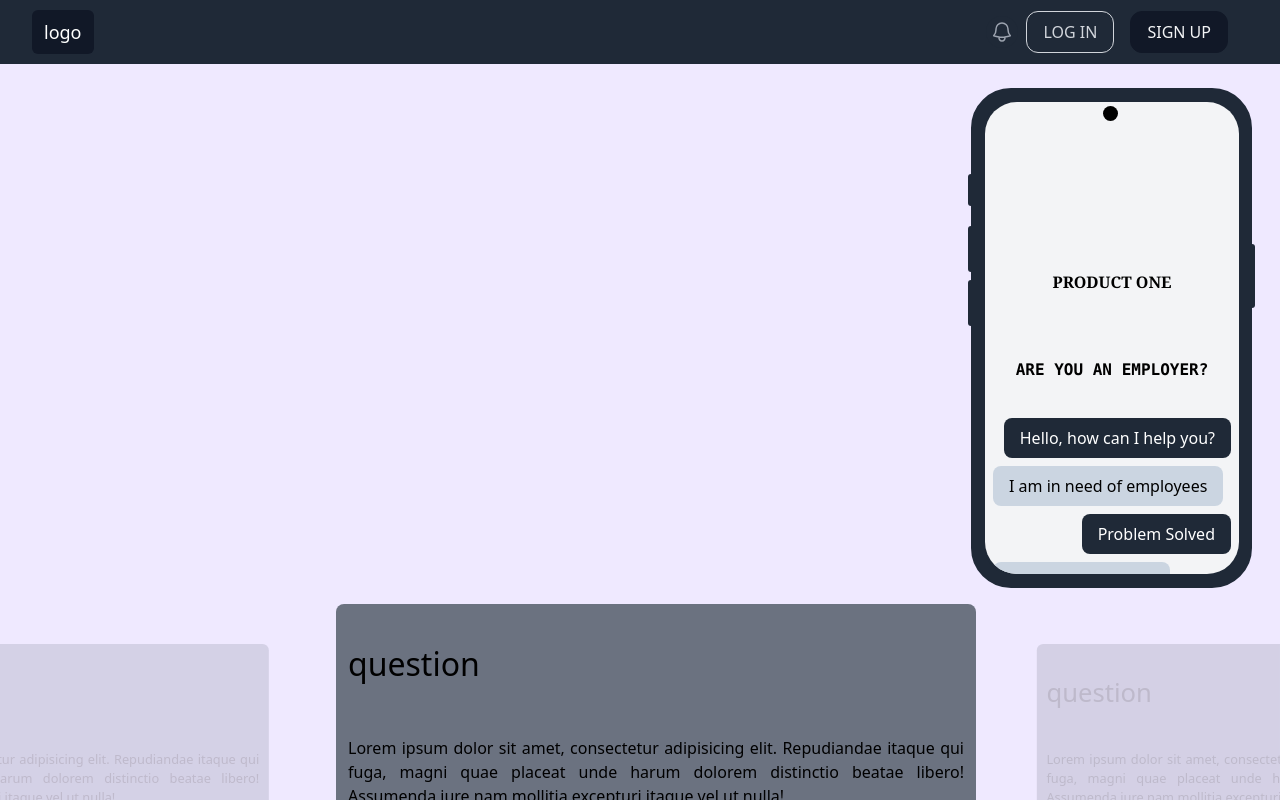
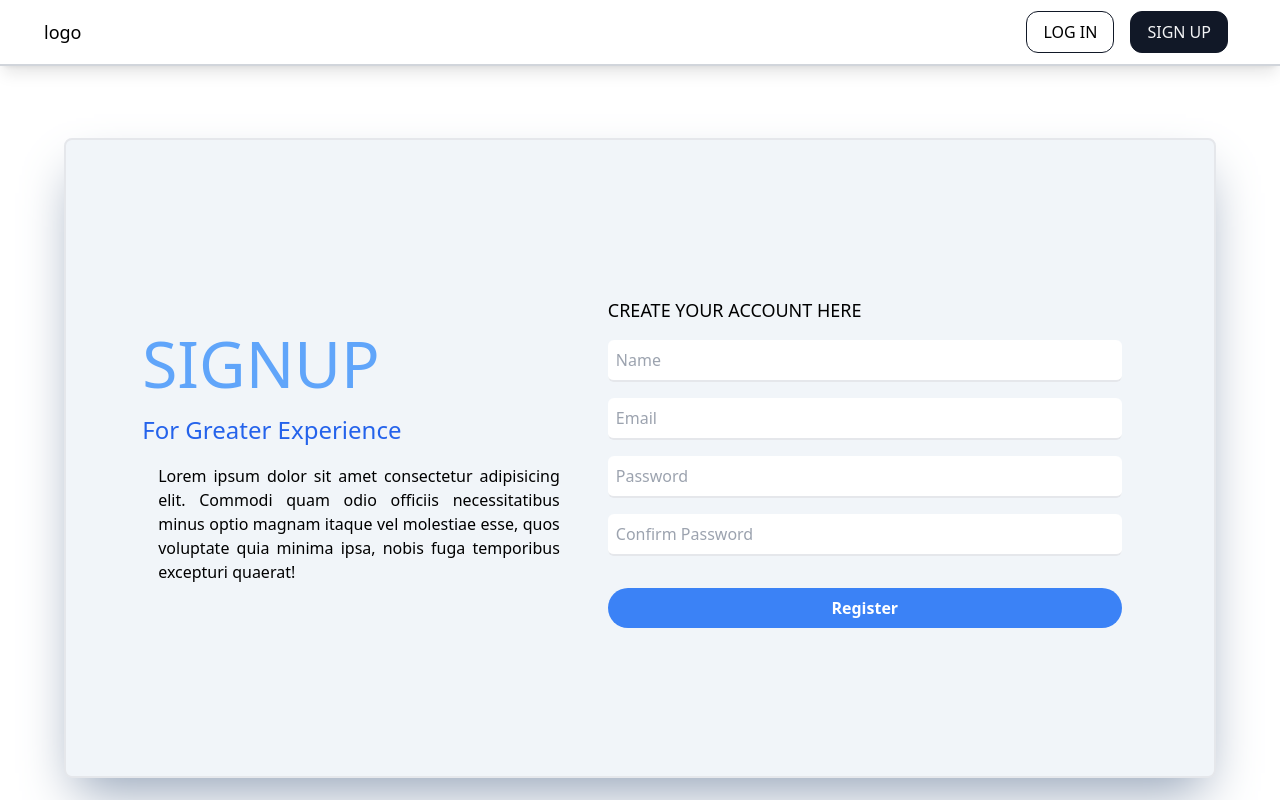
Before and after one commit to dhanushproduct/productone, a React (Create React App) app in the folder frontend/: page /signup in a window 1280 px wide. Shown: the top 800 px of the page. Built offline with nearby package versions, Linux system fonts and the light colour scheme.

Commit message:
sign up and login pages designed

```diff
--- a/frontend/src/App.js
+++ b/frontend/src/App.js
@@ -1,38 +1,33 @@
 import "./App.css";
-
-//Routing
-import { Route, Routes } from "react-router-dom";
-
-//headroom
+import { Route, Routes, useLocation } from "react-router-dom";
 import Headroom from "react-headroom";
-// Pages
+import React from 'react';
+import Navbar from "./components/Navbar";
+import Footer from "./components/Footer";
 import Landing from "./pages/Landing";
 import Signup from "./pages/Signup";
 import Login from "./pages/Login";
 import Dashboard from "./pages/Dashboard";
 
-//Components
-import Navbar from "./components/Navbar";
-import Footer from "./components/Footer";
-import Carousel from "./components/Carousel";
-import HeroSection from "./components/HeroSection";
+export default function App() {
 
-export default function App() {
+
   return (
-    <div className="bg-[#efe9ff] min-h-screen w-full ">
+    <div className="min-h-screen w-full">
+      <div>
         <Headroom>
           <Navbar />
         </Headroom>
+      </div>
       <br />
-      <HeroSection/>
-      <Carousel/>
+      <div className="z-[0]">
         <Routes>
           <Route element={<Landing />} path="/" />
           <Route element={<Signup />} path="/signup" />
           <Route element={<Login />} path="/login" />
           <Route element={<Dashboard />} path="/dashboard" />
         </Routes>
-
+      </div>
       <Footer />
     </div>
   );
--- a/frontend/src/components/Carousel.js
+++ b/frontend/src/components/Carousel.js
@@ -32,13 +32,13 @@ export default function Carousel() {
   return (
     <OwlCarousel
       id="customer-testimonoals"
-      className="owl-carousel owl-theme"
+      className="owl-carousel owl-theme z-0"
       {...options}
     >
       {carouseldata.map((item, index) => (
         <div key={index}>
-          <div className="item h-full">
-            <div className="w-full h-[50vh] m-4 p-3 px-3 bg-gray-500 rounded-lg">
+          <div className="item h-full z-0">
+            <div className="w-full h-[50vh] m-4 p-3 px-3 bg-gray-500 z-0 rounded-lg">
               <br />
               <h1 className="text-[2rem]">{item.question}</h1>
               <br />
--- a/frontend/src/components/HeroSection.js
+++ b/frontend/src/components/HeroSection.js
@@ -3,7 +3,7 @@ import Phonemockup from './Phonemockup'
 
 export default function HeroSection() {
   return (
-    <div>
+    <div >
         <Phonemockup/>
     </div>
   )
--- a/frontend/src/components/Navbar.js
+++ b/frontend/src/components/Navbar.js
@@ -3,7 +3,7 @@ import { Disclosure, Menu, Transition } from "@headlessui/react";
 import { Bars3Icon, BellIcon, XMarkIcon } from "@heroicons/react/24/outline";
 import { NavLink } from "react-router-dom";
 import { useState } from "react";
-import "../styles/carousel.css"
+import "../styles/carousel.css";
 const navigation = [
   { name: "Sign up", to: "/signup", current: true },
   { name: "Log in", to: "/login", current: false },
@@ -18,9 +18,11 @@ function classNames(...classes) {
 export default function Example() {
   const [profile, setprofile] = useState(false);
   return (
-
-    <Disclosure as="nav" className="bg-gray-800 navbb" >
-
+    <div className="z-[999]">
+      <Disclosure
+        as="nav"
+        className=" navbb border-b-2 z-[999] border-b-gray-300 shadow-lg"
+      >
         {({ open }) => (
           <>
             <div className="mx-auto max-w-7xl px-2 sm:px-6 lg:px-8">
@@ -36,7 +38,7 @@ export default function Example() {
                 </div> */}
                   <NavLink
                     to="/"
-                  className="bg-gray-900 text-white rounded-md px-3 py-2 text-lg font-medium"
+                    className=" rounded-md px-3 py-2 text-lg font-medium"
                   >
                     logo
                   </NavLink>
@@ -47,29 +49,28 @@ export default function Example() {
                 </div> */}
                 </div>
                 <div className="absolute inset-y-0 right-0 flex items-center pr-2 sm:static sm:inset-auto sm:ml-6 sm:pr-0">
-                <button
+                  {/* <button
                   type="button"
-                  className="relative rounded-full bg-gray-800 p-1 text-gray-400 hover:text-white focus:outline-none focus:ring-2 focus:ring-white focus:ring-offset-2 focus:ring-offset-gray-800"
+                  className="relative rounded-full bg-gray-800 p-1  hover:text-white focus:outline-none focus:ring-2 focus:ring-white focus:ring-offset-2 focus:ring-offset-gray-800"
                 >
                   <span className="absolute -inset-1.5" />
                   <span className="sr-only">View notifications</span>
                   <BellIcon className="h-6 w-6" aria-hidden="true" />
-                </button>
-                {
-                  !profile &&
-                  <div className=" text-white hidden sm:block">
+                </button> */}
+                  {!profile && (
+                    <div className="  hidden sm:block">
                       <NavLink to="/login">
-                    <button className="transition duration-300 ease-in-out hover:bg-gray-900 border hover:border-gray-900 hover:text-gray-100 bg-transparent text-gray-300 border-gray-300 py-2 px-4 rounded-xl mx-2 uppercase">
+                        <button className="transition duration-300 ease-in-out hover:bg-gray-900 border hover:border-gray-900 hover:text-gray-100 bg-transparent  border-gray-900 py-2 px-4 rounded-xl mx-2 uppercase">
                           Log in
                         </button>
                       </NavLink>
                       <NavLink to="/signup">
-                    <button className="transition duration-300 ease-in-out bg-gray-900 border hover:border-gray-100 hover:text-gray-300 hover:bg-transparent text-gray-100 border-gray-900 py-2 px-4 rounded-xl mx-2 uppercase">
+                        <button className="transition duration-300 ease-in-out bg-gray-900 border hover:border-gray-900 hover:text-gray-900  hover:bg-transparent text-gray-100 border-gray-900 py-2 px-4 rounded-xl mx-2 uppercase">
                           Sign up
                         </button>
                       </NavLink>
                     </div>
-                }
+                  )}
                   {/* Profile dropdown */}
                   <Menu as="div" className="relative ml-3">
                     <div>
@@ -166,10 +167,7 @@ export default function Example() {
               <div className="space-y-1 px-2 pb-3 pt-2">
                 {navigation.map((item) => (
                   <NavLink key={item.name} to={item.to}>
-
                     <Disclosure.Button
-
-
                       className={classNames(
                         item.current
                           ? "bg-gray-900 text-white"
@@ -187,6 +185,6 @@ export default function Example() {
           </>
         )}
       </Disclosure>
-
+    </div>
   );
 }
--- a/frontend/src/components/Phonemockup.js
+++ b/frontend/src/components/Phonemockup.js
@@ -1,8 +1,8 @@
-import React,{useEffect,useState} from 'react'
-import ChatBubble from './Chatbubble'
-import OwlCarousel from 'react-owl-carousel';
-import 'owl.carousel/dist/assets/owl.carousel.css';
-import 'owl.carousel/dist/assets/owl.theme.default.css';
+import React, { useEffect, useState } from "react";
+import ChatBubble from "./Chatbubble";
+import OwlCarousel from "react-owl-carousel";
+import "owl.carousel/dist/assets/owl.carousel.css";
+import "owl.carousel/dist/assets/owl.theme.default.css";
 
 export default function Phonemockup() {
   const options = {
@@ -10,13 +10,13 @@ export default function Phonemockup() {
     center: true,
     items: 1,
     margin: 0,
-        dots:false,
+    dots: false,
     autoplay: true,
     autoplayTimeout: 5000,
     autoplayHoverPause: true,
     smartSpeed: 450,
-        nav: false
-    }
+    nav: false,
+  };
   //   const text = 'ARE YOU A JOB SEEKER?';
   //   const [animatedText, setAnimatedText] = useState('');
 
@@ -37,7 +37,8 @@ export default function Phonemockup() {
   //   }, []);
 
   return (
-    <div className='flex justify-end pr-4 mr-3 z-10'>
+    <div className="z-10">
+      <div className="flex justify-end pr-4 mr-3">
         <div className="relative border-gray-800 dark:border-gray-800 bg-gray-800 border-[14px] rounded-[2.5rem] h-[500px] w-[281px] z-10">
           <div className="absolute top-[4px] right-[120px] w-[15px] h-[15px] bg-black rounded-full z-10"></div>
           <div className="h-[32px] w-[3px] bg-gray-800 dark:bg-gray-800 absolute -left-[17px] top-[72px] rounded-l-lg z-10"></div>
@@ -48,27 +49,76 @@ export default function Phonemockup() {
             <div className="bg-gray-100 min-h-screen flex items-center justify-center z-10">
               <OwlCarousel className="owl-theme mb-20 z-10" {...options}>
                 <div className="item z-10">
-        <h1 className='flex justify-center font-serif font-bold mb-16'>PRODUCT ONE</h1>
-        <h1 className='flex justify-center font-mono font-bold mt-4 mb-8'>ARE YOU A JOBSEEKER?</h1>
-      <ChatBubble message="Hello, how can I help you?" isSender={true} align={'right'} />
-      <ChatBubble message="I am in need of a job" isSender={false} align={'left'} />
-      <ChatBubble message="Problem Solved" isSender={true} align={'right'}/>
-      <ChatBubble message="How will you solve?" isSender={false} align={'left'}/>
-      <ChatBubble message="Click on the login button" isSender={true} align={'right'}/>
+                  <h1 className="flex justify-center font-serif font-bold mb-16">
+                    PRODUCT ONE
+                  </h1>
+                  <h1 className="flex justify-center font-mono font-bold mt-4 mb-8">
+                    ARE YOU A JOBSEEKER?
+                  </h1>
+                  <ChatBubble
+                    message="Hello, how can I help you?"
+                    isSender={true}
+                    align={"right"}
+                  />
+                  <ChatBubble
+                    message="I am in need of a job"
+                    isSender={false}
+                    align={"left"}
+                  />
+                  <ChatBubble
+                    message="Problem Solved"
+                    isSender={true}
+                    align={"right"}
+                  />
+                  <ChatBubble
+                    message="How will you solve?"
+                    isSender={false}
+                    align={"left"}
+                  />
+                  <ChatBubble
+                    message="Click on the login button"
+                    isSender={true}
+                    align={"right"}
+                  />
                 </div>
                 <div className="item max-w-lg z-10">
-        <h1 className='flex justify-center font-serif font-bold mb-16'>PRODUCT ONE</h1>
-        <h1 className='flex justify-center font-mono font-bold mt-4 mb-8'>ARE YOU AN EMPLOYER?</h1>
-      <ChatBubble message="Hello, how can I help you?" isSender={true} align={'right'} />
-      <ChatBubble message="I am in need of employees" isSender={false} align={'left'} />
-      <ChatBubble message="Problem Solved" isSender={true} align={'right'}/>
-      <ChatBubble message="How will you solve?" isSender={false} align={'left'}/>
-      <ChatBubble message="Click on the login button" isSender={true} align={'right'}/>
+                  <h1 className="flex justify-center font-serif font-bold mb-16">
+                    PRODUCT ONE
+                  </h1>
+                  <h1 className="flex justify-center font-mono font-bold mt-4 mb-8">
+                    ARE YOU AN EMPLOYER?
+                  </h1>
+                  <ChatBubble
+                    message="Hello, how can I help you?"
+                    isSender={true}
+                    align={"right"}
+                  />
+                  <ChatBubble
+                    message="I am in need of employees"
+                    isSender={false}
+                    align={"left"}
+                  />
+                  <ChatBubble
+                    message="Problem Solved"
+                    isSender={true}
+                    align={"right"}
+                  />
+                  <ChatBubble
+                    message="How will you solve?"
+                    isSender={false}
+                    align={"left"}
+                  />
+                  <ChatBubble
+                    message="Click on the login button"
+                    isSender={true}
+                    align={"right"}
+                  />
                 </div>
               </OwlCarousel>
             </div>
           </div>
         </div>
       </div>
-  )
+    </div>
+  );
 }
--- a/frontend/src/jsonfiles/tempCodeRunnerFile.js
+++ /dev/null
@@ -1 +0,0 @@
-lorem distinctio beatae libero! Assumenda iure nam mollitia excepturi itaque vel ut nulla!
--- a/frontend/src/pages/Landing.js
+++ b/frontend/src/pages/Landing.js
@@ -1,19 +1,22 @@
 import React from 'react'
-
+import Carousel from '../components/Carousel'
+import HeroSection from "../components/HeroSection"
 export default function Landing() {
   return (
-    <div className='w-full h-[90vh]'>
+    <div className='w-full'>
         <div>
             {/* left text */}
             <div>
 
             </div>
             {/* right animation */}
+            <HeroSection/>
             <div>
 
             </div>
         </div>
         {/* carousel */}
+      <Carousel/>
         <div>
 
         </div>
--- a/frontend/src/pages/Login.js
+++ b/frontend/src/pages/Login.js
@@ -1,7 +1,72 @@
-import React from 'react'
+import React from "react";
+import { useForm } from "react-hook-form";
+export default function Login() {
+  const {
+    register,
+    handleSubmit,
+    formState: { errors },
+  } = useForm();
 
-export default function Login() {
+  const submitform = (data) => {
+    console.log(data);
+  };
+
   return (
-    <div>Login</div>
-  )
+    <div className=" flex items-center justify-center m-[3rem]">
+      <div className="flex lg:flex-row flex-col  w-[90vw] min-h-[80vh] justify-center items-center  bg-slate-100 border-2 p-3 rounded-lg shadow-2xl shadow-slate-400">
+        <div className=" lg:w-[40%] lg:h-full p-2">
+          <h1>
+            <span className="text-[4rem] uppercase text-blue-400">
+              Login <br />
+            </span>
+            <span className=" text-[1.5rem] capitalize text-blue-600">
+              for greater experience
+            </span>
+          </h1>
+          <p className="p-4 text-justify">
+            Lorem ipsum dolor sit amet consectetur adipisicing elit. Commodi
+            quam odio officiis necessitatibus minus optio magnam itaque vel
+            molestiae esse, quos voluptate quia minima ipsa, nobis fuga
+            temporibus excepturi quaerat!
+          </p>
+        </div>
+        <div className=" lg:w-[50%] h-full p-2">
+          <div className="m-4 relative">
+            <h1 className="py-2 text-lg uppercase">Create your account here</h1>
+            <form onSubmit={handleSubmit(submitform)}>
+
+              <input
+                type="email"
+                placeholder="Email"
+                className="w-full p-2 border-b-2 text-gray-800 rounded-md my-2"
+                name="Email"
+                required
+                {...register("email")}
+              />
+              <input
+                type="password"
+                placeholder="Password"
+                className="w-full p-2 border-b-2 text-gray-800 rounded-md my-2"
+                name="password"
+                required
+                {...register("password")}
+              />
+
+              <p className=" underline text-blue-500 cursor-pointer">
+                forgot password?
+              </p>
+              <div className="mt-6">
+                <button
+                  type="submit"
+                  className="bg-blue-500 hover:bg-blue-700 text-white font-bold py-2 px-4 rounded-full w-full"
+                >
+                  Log in
+                </button>
+              </div>
+            </form>
+          </div>
+        </div>
+      </div>
+    </div>
+  );
 }
--- a/frontend/src/pages/Signup.js
+++ b/frontend/src/pages/Signup.js
@@ -1,7 +1,83 @@
-import React from 'react'
+import React from "react";
+import { useForm } from "react-hook-form";
+export default function Signup() {
+  const {
+    register,
+    handleSubmit,
+    formState: { errors },
+  } = useForm();
 
-export default function Signup() {
+  const submitform = (data) => {
+    console.log(data);
+  };
+
   return (
-    <div>Signup</div>
-  )
+    <div className=" flex items-center justify-center  m-[3rem]">
+      <div className="flex lg:flex-row flex-col  w-[90vw] h-full min-h-[80vh] justify-center items-center  bg-slate-100 border-2 p-3 rounded-lg shadow-2xl shadow-slate-400">
+        <div className=" lg:w-[40%] lg:h-full p-2">
+          <h1>
+            <span className="text-[4rem] uppercase text-blue-400">
+              Signup <br />
+            </span>
+            <span className=" text-[1.5rem] capitalize text-blue-600">
+              for greater experience
+            </span>
+          </h1>
+          <p className="p-4 text-justify">
+            Lorem ipsum dolor sit amet consectetur adipisicing elit. Commodi
+            quam odio officiis necessitatibus minus optio magnam itaque vel
+            molestiae esse, quos voluptate quia minima ipsa, nobis fuga
+            temporibus excepturi quaerat!
+          </p>
+        </div>
+        <div className=" lg:w-[50%] h-full p-2">
+          <div className="m-4 relative">
+            <h1 className="py-2 text-lg uppercase">Create your account here</h1>
+            <form onSubmit={handleSubmit(submitform)}>
+              <input
+                type="text"
+                placeholder="Name"
+                className="w-full p-2 border-b-2 text-gray-800 rounded-md my-2"
+                name="name"
+                required
+                {...register("name")}
+              />
+              <input
+                type="email"
+                placeholder="Email"
+                className="w-full p-2 border-b-2 text-gray-800 rounded-md my-2"
+                name="Email"
+                required
+                {...register("email")}
+              />
+              <input
+                type="password"
+                placeholder="Password"
+                className="w-full p-2 border-b-2 text-gray-800 rounded-md my-2"
+                name="password"
+                required
+                {...register("password")}
+              />
+              <input
+                type="password"
+                placeholder="Confirm Password"
+                className="w-full p-2 border-b-2 text-gray-800 rounded-md my-2"
+                name="cpassword"
+                required
+              />
+
+              <div className="mt-6">
+                <button
+                  type="submit"
+                  className="bg-blue-500 hover:bg-blue-700 text-white font-bold py-2 px-4 rounded-full w-full"
+                >
+                  Register
+                </button>
+              </div>
+            </form>
+          </div>
+        </div>
+      </div>
+    </div>
+  );
 }
--- a/frontend/src/styles/carousel.css
+++ b/frontend/src/styles/carousel.css
@@ -13,7 +13,7 @@
   transform: scale3d(0.8, 0.8, 1);
   transition: all 0.3s ease-in-out;
   width: 100%;
-  z-index: 10;
+  z-index: -10;
 }
 
 
@@ -29,10 +29,11 @@
 #customer-testimonoals .owl-item.active.center .item {
 opacity: 1;
 transform: scale3d(1.0, 1.0, 1);
+z-index: -10;
 }
 
 .owl-theme .owl-dots .owl-dot.active span, .owl-theme .owl-dots .owl-dot:hover span {
-  transform: translate3d(0px, -50%, 0px) scale(0.8);
+  transform: translate3d(0px, -50%, 0px) scale(0.5);
 }
 .owl-carousel .owl-dots {
   display: inline-block;
```
Also changed, not shown: frontend/package.json (+9 -1 lines), 1 other file (tests, documents, lock files or other folders). Lines whose indentation alone changed are shown as unchanged.
